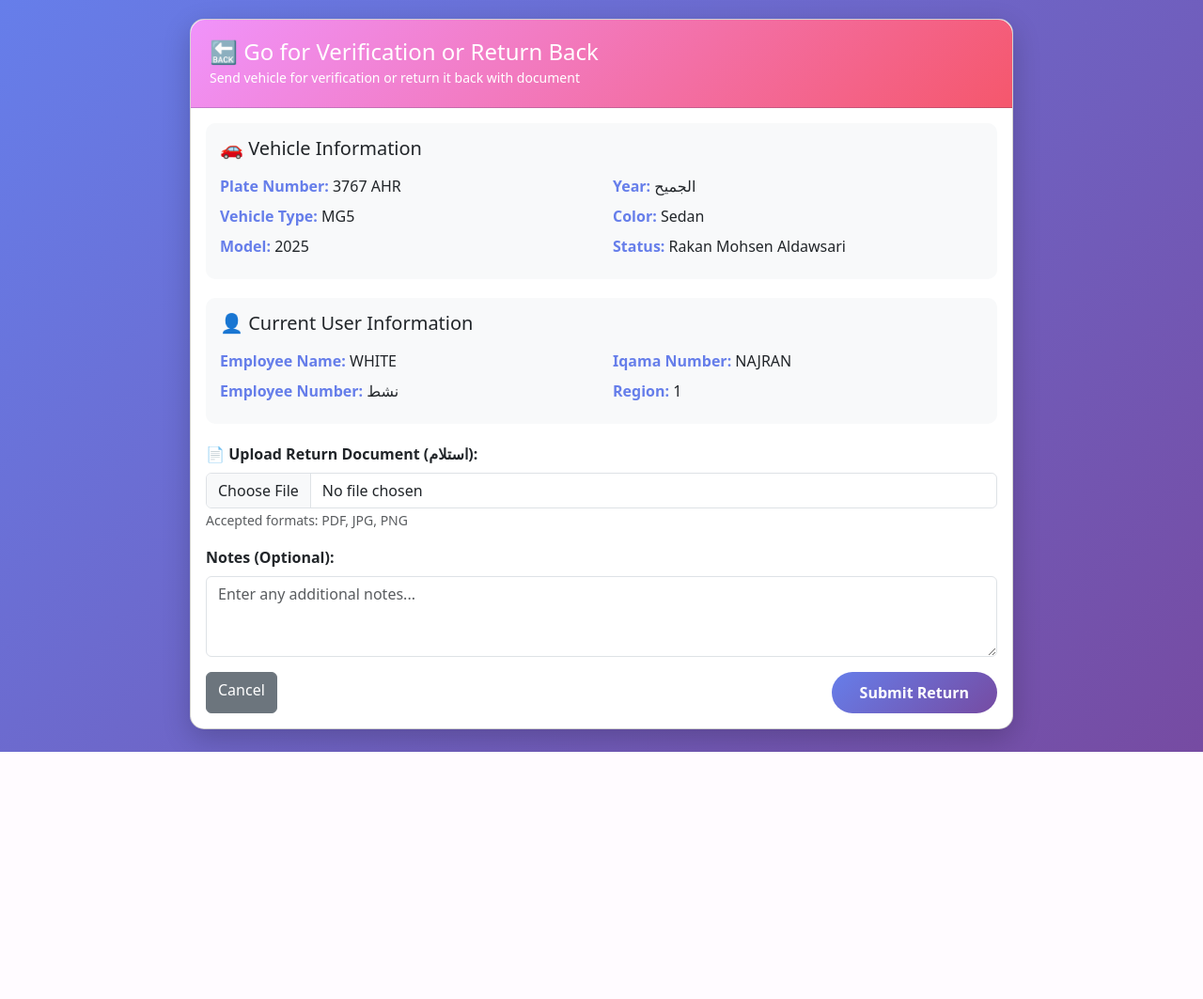
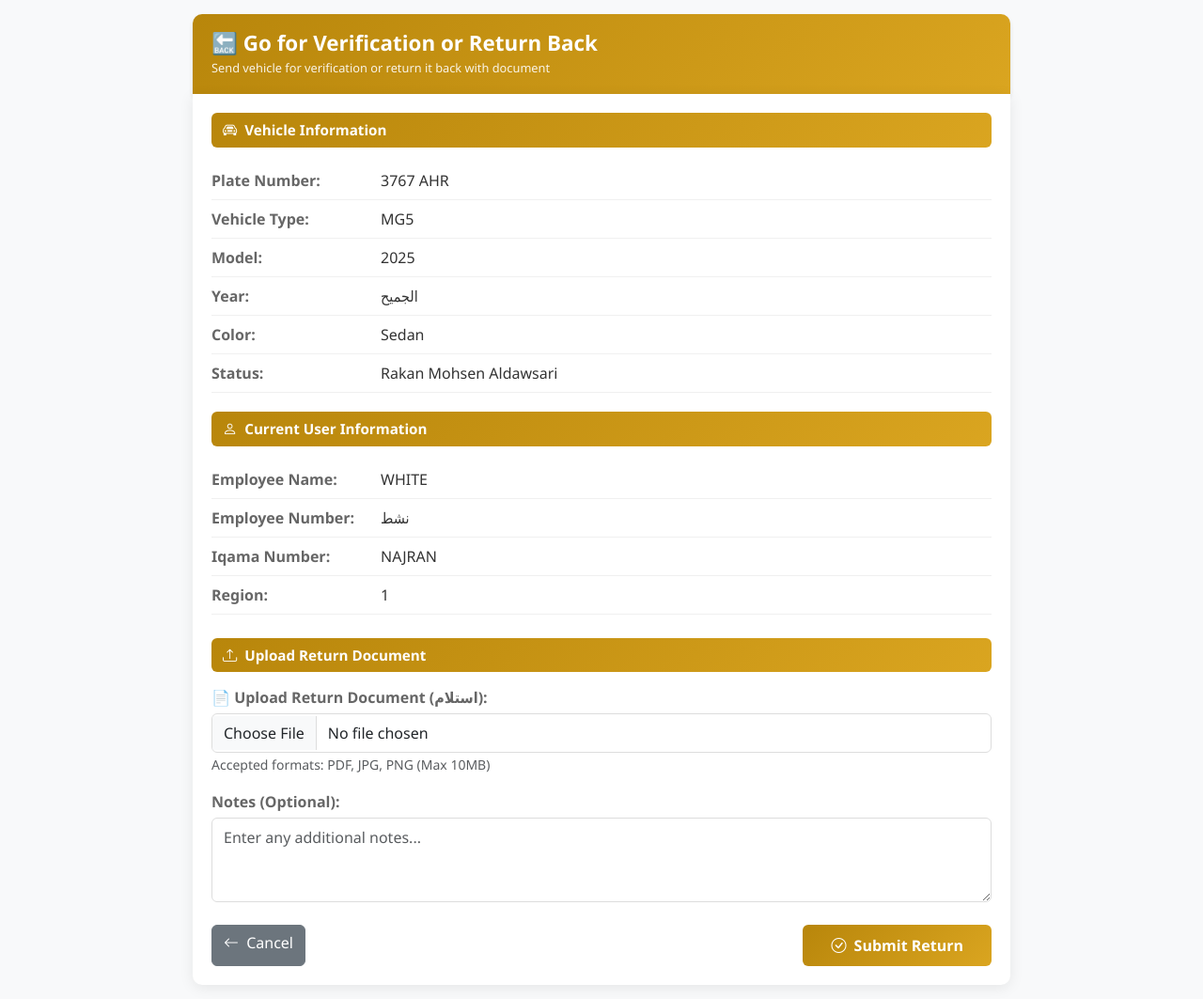
Before and after one commit to eltayep2/hoshan-vehicles, a Flask app: page /return_verification/38 in a window 1280 px wide. Shown: the whole page at 94% size. Before the commit the page ends 800 px from the top, so only its background shows below. Run offline with Flask 3, Linux system fonts and the light colour scheme; the visitor is signed in with stand-in values (Sample User, id 1); data comes from the database, SQL or seed files in the repository; some libraries are stand-ins or nearby versions.

Commit message:
Update Return Verification page styling to match other forms

```diff
--- a/templates/return_verification.html
+++ b/templates/return_verification.html
@@ -1,62 +1,117 @@
 <!DOCTYPE html>
-<html lang="en">
+<html lang="en" dir="ltr">
 <head>
   <meta charset="UTF-8">
   <meta name="viewport" content="width=device-width, initial-scale=1.0">
   <title>Return for Verification</title>
   <link href="https://cdn.jsdelivr.net/npm/bootstrap@5.3.3/dist/css/bootstrap.min.css" rel="stylesheet">
+  <link rel="stylesheet" href="https://cdn.jsdelivr.net/npm/bootstrap-icons@1.11.3/font/bootstrap-icons.min.css">
   <style>
     body {
-      background: linear-gradient(135deg, #667eea 0%, #764ba2 100%);
+      font-family: 'Segoe UI', Tahoma, Geneva, Verdana, sans-serif;
+      background: #f8f9fa;
       min-height: 100vh;
-      padding: 20px;
+      padding: 15px 0;
     }
-    .container {
+    .main-container {
       max-width: 900px;
       margin: 0 auto;
+      padding: 0 15px;
     }
-    .card {
-      border-radius: 15px;
-      box-shadow: 0 10px 30px rgba(0,0,0,0.2);
+    .header-card {
+      background: linear-gradient(135deg, #b8860b 0%, #daa520 100%);
+      color: white;
+      padding: 18px 20px;
+      border-radius: 10px 10px 0 0;
+      box-shadow: 0 3px 5px rgba(0,0,0,0.1);
     }
-    .card-header {
-      background: linear-gradient(135deg, #f093fb 0%, #f5576c 100%);
+    .header-card h2 {
+      margin: 0;
+      font-size: 1.4rem;
+      font-weight: 600;
+    }
+    .header-card .subtitle {
+      margin-top: 3px;
+      opacity: 0.9;
+      font-size: 0.8rem;
+    }
+    .content-card {
+      background: white;
+      padding: 20px;
+      border-radius: 0 0 10px 10px;
+      box-shadow: 0 3px 15px rgba(0,0,0,0.08);
+    }
+    .section-header {
+      display: flex;
+      align-items: center;
+      padding: 7px 12px;
+      background: linear-gradient(135deg, #b8860b 0%, #daa520 100%);
       color: white;
-      border-radius: 15px 15px 0 0 !important;
-      padding: 20px;
+      border-radius: 6px;
+      font-size: 0.95rem;
+      font-weight: 600;
+      margin-bottom: 15px;
+      margin-top: 20px;
     }
-    .btn-custom {
-      background: linear-gradient(135deg, #667eea 0%, #764ba2 100%);
+    .section-header:first-child {
+      margin-top: 0;
+    }
+    .info-row {
+      display: flex;
+      padding: 8px 0;
+      border-bottom: 1px solid #f0f0f0;
+    }
+    .info-label {
+      font-weight: 600;
+      color: #666;
+      width: 180px;
+      flex-shrink: 0;
+    }
+    .info-value {
+      color: #333;
+      flex-grow: 1;
+    }
+    .btn-golden {
+      background: linear-gradient(135deg, #b8860b 0%, #daa520 100%);
       border: none;
       color: white;
       padding: 10px 30px;
-      border-radius: 25px;
+      border-radius: 6px;
       font-weight: 600;
+      transition: all 0.3s;
     }
-    .btn-custom:hover {
+    .btn-golden:hover {
       transform: translateY(-2px);
-      box-shadow: 0 5px 15px rgba(0,0,0,0.3);
+      box-shadow: 0 5px 15px rgba(184, 134, 11, 0.3);
+      color: white;
     }
-    .info-card {
-      background: #f8f9fa;
-      border-radius: 10px;
-      padding: 15px;
-      margin-bottom: 20px;
+    .form-label {
+      font-weight: 600;
+      color: #666;
+      margin-bottom: 5px;
     }
-    .info-label {
-      font-weight: 600;
-      color: #667eea;
+    .form-control, .form-select {
+      border: 1px solid #ddd;
+      border-radius: 6px;
+      padding: 8px 12px;
+    }
+    .form-control:focus, .form-select:focus {
+      border-color: #daa520;
+      box-shadow: 0 0 0 0.2rem rgba(218, 165, 32, 0.25);
     }
   </style>
 </head>
 <body>
-  <div class="container">
-    <div class="card">
-      <div class="card-header">
-        <h4 class="mb-0">🔙 Go for Verification or Return Back</h4>
-        <small>Send vehicle for verification or return it back with document</small>
+  <div class="main-container">
+
+    <!-- Header -->
+    <div class="header-card">
+      <h2>🔙 Go for Verification or Return Back</h2>
+      <div class="subtitle">Send vehicle for verification or return it back with document</div>
     </div>
-      <div class="card-body">
+
+    <!-- Content -->
+    <div class="content-card">
 
       <!-- Flash Messages -->
       {% with messages = get_flashed_messages(with_categories=true) %}
@@ -71,57 +126,85 @@
       {% endwith %}
 
       <!-- Vehicle Information -->
-        <div class="info-card">
-          <h5 class="mb-3">🚗 Vehicle Information</h5>
-          <div class="row">
-            <div class="col-md-6">
-              <p class="mb-2"><span class="info-label">Plate Number:</span> {{ vehicle[1] }}</p>
-              <p class="mb-2"><span class="info-label">Vehicle Type:</span> {{ vehicle[2] }}</p>
-              <p class="mb-2"><span class="info-label">Model:</span> {{ vehicle[3] }}</p>
+      <div class="section-header">
+        <i class="bi bi-car-front me-2"></i>
+        Vehicle Information
       </div>
-            <div class="col-md-6">
-              <p class="mb-2"><span class="info-label">Year:</span> {{ vehicle[4] }}</p>
-              <p class="mb-2"><span class="info-label">Color:</span> {{ vehicle[5] }}</p>
-              <p class="mb-2"><span class="info-label">Status:</span> {{ vehicle[11] }}</p>
+      <div class="info-row">
+        <div class="info-label">Plate Number:</div>
+        <div class="info-value">{{ vehicle[1] }}</div>
       </div>
+      <div class="info-row">
+        <div class="info-label">Vehicle Type:</div>
+        <div class="info-value">{{ vehicle[2] }}</div>
       </div>
+      <div class="info-row">
+        <div class="info-label">Model:</div>
+        <div class="info-value">{{ vehicle[3] }}</div>
+      </div>
+      <div class="info-row">
+        <div class="info-label">Year:</div>
+        <div class="info-value">{{ vehicle[4] }}</div>
+      </div>
+      <div class="info-row">
+        <div class="info-label">Color:</div>
+        <div class="info-value">{{ vehicle[5] }}</div>
+      </div>
+      <div class="info-row">
+        <div class="info-label">Status:</div>
+        <div class="info-value">{{ vehicle[11] }}</div>
       </div>
 
       <!-- Current User Information -->
-        <div class="info-card">
-          <h5 class="mb-3">👤 Current User Information</h5>
-          <div class="row">
-            <div class="col-md-6">
-              <p class="mb-2"><span class="info-label">Employee Name:</span> {{ vehicle[6] }}</p>
-              <p class="mb-2"><span class="info-label">Employee Number:</span> {{ vehicle[7] }}</p>
+      <div class="section-header">
+        <i class="bi bi-person me-2"></i>
+        Current User Information
       </div>
-            <div class="col-md-6">
-              <p class="mb-2"><span class="info-label">Iqama Number:</span> {{ vehicle[8] }}</p>
-              <p class="mb-2"><span class="info-label">Region:</span> {{ region }}</p>
+      <div class="info-row">
+        <div class="info-label">Employee Name:</div>
+        <div class="info-value">{{ vehicle[6] }}</div>
       </div>
+      <div class="info-row">
+        <div class="info-label">Employee Number:</div>
+        <div class="info-value">{{ vehicle[7] }}</div>
       </div>
+      <div class="info-row">
+        <div class="info-label">Iqama Number:</div>
+        <div class="info-value">{{ vehicle[8] }}</div>
+      </div>
+      <div class="info-row">
+        <div class="info-label">Region:</div>
+        <div class="info-value">{{ region }}</div>
       </div>
 
       <!-- Upload Form -->
+      <div class="section-header" style="margin-top: 25px;">
+        <i class="bi bi-upload me-2"></i>
+        Upload Return Document
+      </div>
+
       <form method="POST" enctype="multipart/form-data">
         <div class="mb-3">
-            <label class="form-label"><strong>📄 Upload Return Document (استلام):</strong></label>
+          <label class="form-label">📄 Upload Return Document (استلام):</label>
           <input type="file" class="form-control" name="return_document" accept=".pdf,.jpg,.jpeg,.png" required>
-            <small class="text-muted">Accepted formats: PDF, JPG, PNG</small>
+          <small class="text-muted">Accepted formats: PDF, JPG, PNG (Max 10MB)</small>
         </div>
 
         <div class="mb-3">
-            <label class="form-label"><strong>Notes (Optional):</strong></label>
+          <label class="form-label">Notes (Optional):</label>
           <textarea class="form-control" name="notes" rows="3" placeholder="Enter any additional notes..."></textarea>
         </div>
 
-          <div class="d-flex justify-content-between">
-            <a href="/home" class="btn btn-secondary">Cancel</a>
-            <button type="submit" class="btn btn-custom">Submit Return</button>
+        <div class="d-flex justify-content-between mt-4">
+          <a href="/home" class="btn btn-secondary">
+            <i class="bi bi-arrow-left me-1"></i> Cancel
+          </a>
+          <button type="submit" class="btn btn-golden">
+            <i class="bi bi-check-circle me-1"></i> Submit Return
+          </button>
         </div>
       </form>
 
-      </div>
     </div>
   </div>
 
```
Lines whose indentation alone changed are shown as unchanged.
